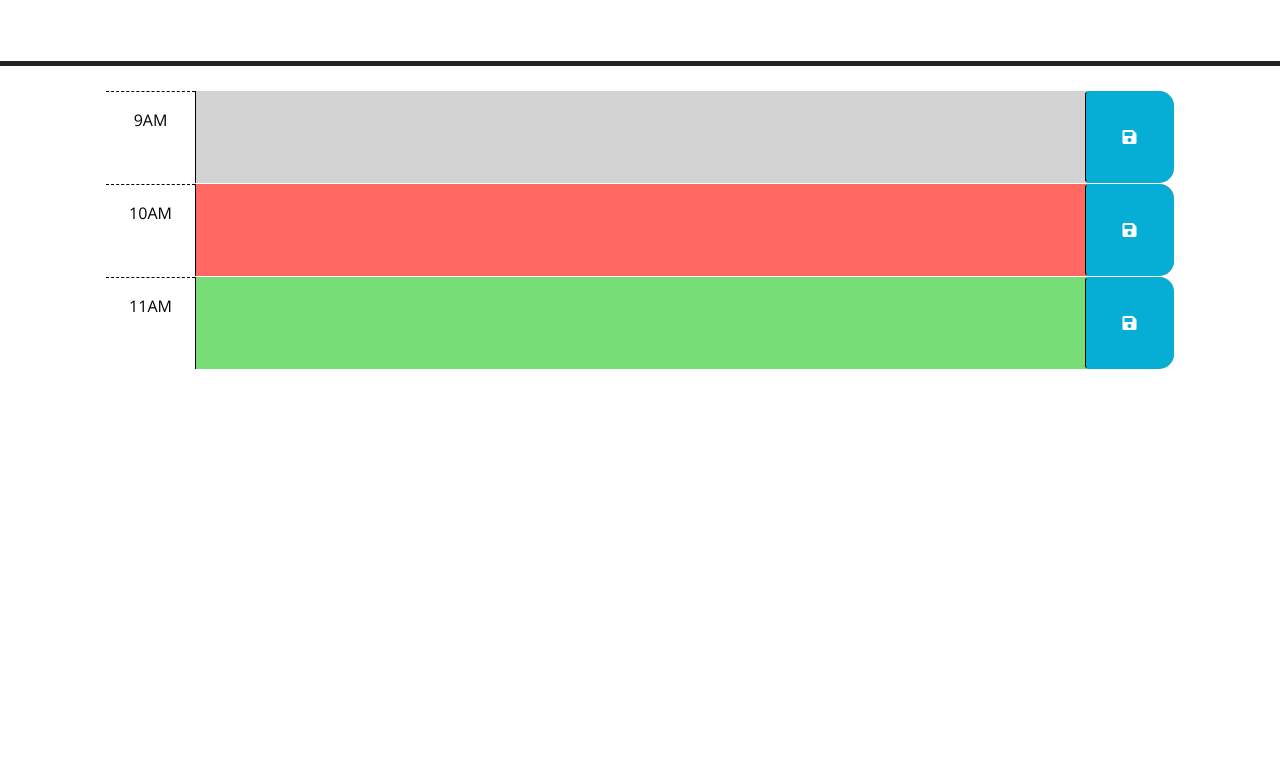
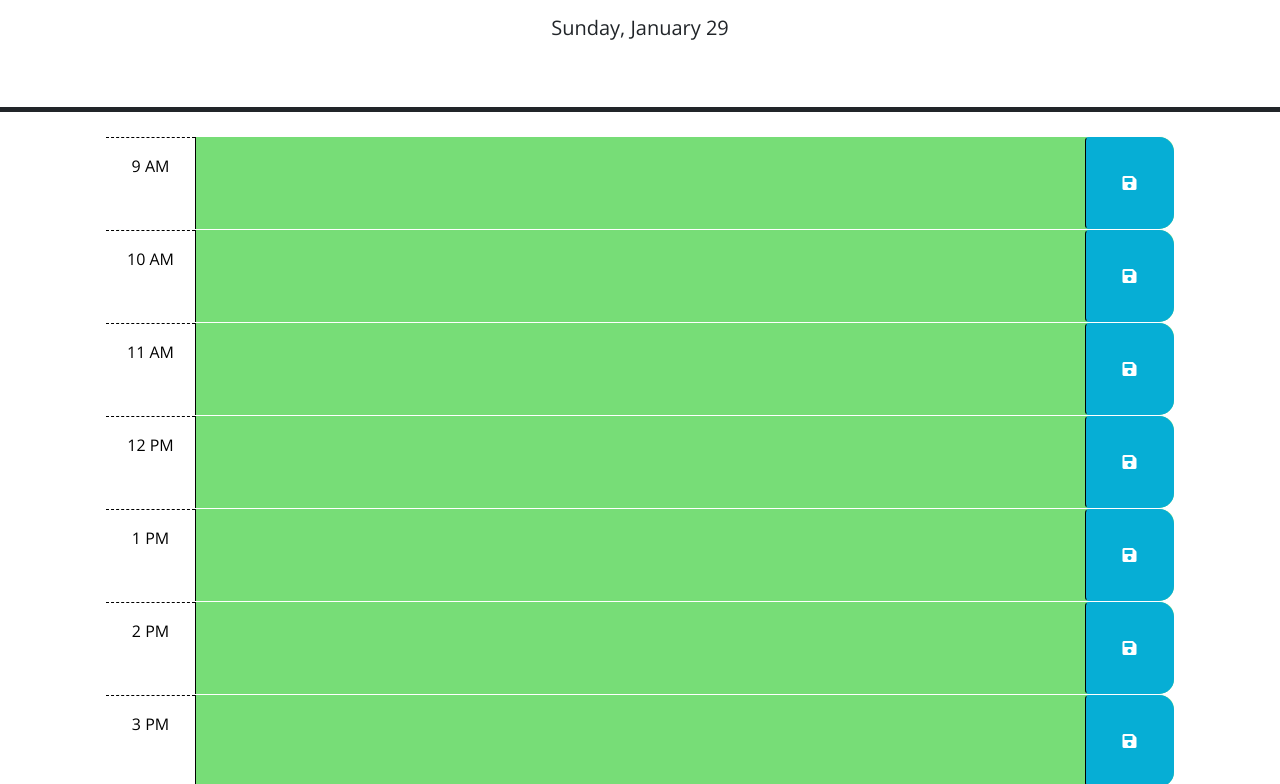
Before and after one commit to Maha-Abdelnabi/Work-Day-Scheduler, a plain HTML site: page index.html in a window 1280 px wide. Shown: the part 166-950 px from the top of the page. Before the commit the page ends 800 px from the top, so only its background shows below. Drawn offline with nearby package versions, Linux system fonts and the light colour scheme.

Commit message:
coloring time span

```diff
--- a/index.html
+++ b/index.html
@@ -29,11 +29,19 @@
       <p id="currentDay" class="lead"></p>
     </header>
     <div class="container-lg px-5">
-
+      <!-- Use class for "past", "present", and "future" to apply styles to the
+        time-block divs accordingly. The javascript will need to do this by
+        adding/removing these classes on each div by comparing the hour in the
+        id to the current hour. The html provided below is meant to be an example
+        demonstrating how the css provided can be leveraged to create the
+        desired layout and colors. The html below should be removed or updated
+        in the finished product. Remember to delete this comment once the
+        code is implemented.
+        -->
 
       <!-- Example of a past time block. The "past" class adds a gray background color. -->
-      <div id="hour-9" class="row time-block past">
-        <div class="col-2 col-md-1 hour text-center py-3">9AM</div>
+     <div id="hour-9" value = 9 class="row time-block past">
+        <div class="col-2 col-md-1 hour text-center py-3">9 AM</div>
         <textarea class="col-8 col-md-10 description" rows="3"> </textarea>
         <button class="btn saveBtn col-2 col-md-1" aria-label="save">
           <i class="fas fa-save" aria-hidden="true"></i>
@@ -41,8 +49,8 @@
       </div>
 
       <!-- Example of a a present time block. The "present" class adds a red background color. -->
-      <div id="hour-10" class="row time-block present">
-        <div class="col-2 col-md-1 hour text-center py-3">10AM</div>
+    <div id="hour-10" value = 10 class="row time-block present">
+        <div class="col-2 col-md-1 hour text-center py-3">10 AM</div>
         <textarea class="col-8 col-md-10 description" rows="3"> </textarea>
         <button class="btn saveBtn col-2 col-md-1" aria-label="save">
           <i class="fas fa-save" aria-hidden="true"></i>
@@ -50,8 +58,50 @@
       </div>
 
       <!-- Example of a future time block. The "future" class adds a green background color. -->
-      <div id="hour-11" class="row time-block future">
-        <div class="col-2 col-md-1 hour text-center py-3">11AM</div>
+      <div id="hour-11" value = 11 class="row time-block future">
+        <div class="col-2 col-md-1 hour text-center py-3">11 AM</div>
+        <textarea class="col-8 col-md-10 description" rows="3"> </textarea>
+        <button class="btn saveBtn col-2 col-md-1" aria-label="save">
+          <i class="fas fa-save" aria-hidden="true"></i>
+        </button>
+      </div>
+       <div id="hour-12" value = 12 class="row time-block future">
+        <div class="col-2 col-md-1 hour text-center py-3">12 PM</div>
+        <textarea class="col-8 col-md-10 description" rows="3"> </textarea>
+        <button class="btn saveBtn col-2 col-md-1" aria-label="save">
+          <i class="fas fa-save" aria-hidden="true"></i>
+        </button>
+      </div>
+       <div id="hour-13" value = 13 class="row time-block future">
+        <div class="col-2 col-md-1 hour text-center py-3">1 PM</div>
+        <textarea class="col-8 col-md-10 description" rows="3"> </textarea>
+        <button class="btn saveBtn col-2 col-md-1" aria-label="save">
+          <i class="fas fa-save" aria-hidden="true"></i>
+        </button>
+      </div>
+       <div id="hour-14" value = 14  class="row time-block future">
+        <div class="col-2 col-md-1 hour text-center py-3">2 PM</div>
+        <textarea class="col-8 col-md-10 description" rows="3"> </textarea>
+        <button class="btn saveBtn col-2 col-md-1" aria-label="save">
+          <i class="fas fa-save" aria-hidden="true"></i>
+        </button>
+      </div>
+       <div id="hour-15" value = 15 class="row time-block future">
+        <div class="col-2 col-md-1 hour text-center py-3">3 PM</div>
+        <textarea class="col-8 col-md-10 description" rows="3"> </textarea>
+        <button class="btn saveBtn col-2 col-md-1" aria-label="save">
+          <i class="fas fa-save" aria-hidden="true"></i>
+        </button>
+      </div>
+       <div id="hour-16" value = 16 class="row time-block future">
+        <div class="col-2 col-md-1 hour text-center py-3">4 PM</div>
+        <textarea class="col-8 col-md-10 description" rows="3"> </textarea>
+        <button class="btn saveBtn col-2 col-md-1" aria-label="save">
+          <i class="fas fa-save" aria-hidden="true"></i>
+        </button>
+      </div>
+       <div id="hour-17" value = 17 class="row time-block future">
+        <div class="col-2 col-md-1 hour text-center py-3">5 PM</div>
         <textarea class="col-8 col-md-10 description" rows="3"> </textarea>
         <button class="btn saveBtn col-2 col-md-1" aria-label="save">
           <i class="fas fa-save" aria-hidden="true"></i>
--- a/script.js
+++ b/script.js
@@ -0,0 +1,78 @@
+//select elements
+var currentDay = document.getElementById("currentDay");
+currentDay.innerHTML = dayjs().format("dddd, MMMM D");
+
+
+// PAST, PRESENT OR FUTURE
+var nowTime = dayjs().format("H");
+console.log(nowTime);
+
+//each: for each element have the same class or id ,,check if(no neeed to add any effect like click) the function applies on it then add or remove class
+
+  $(".time-block").each(function () {
+    var currentHour = parseInt($(this).attr("value"));
+    //parseInt ignores the string in the element and gets only the num
+     //Added a value attribute to each time block in html..and getting this value and compare it with the actual time
+
+    console.log(this);
+
+    if (currentHour < nowTime) { //value < time show past
+      $(this).removeClass("future");
+      $(this).removeClass("present");
+      $(this).addClass("past");
+    } else if (currentHour > nowTime) {//value > time show future
+      $(this).removeClass("present");
+      $(this).removeClass("past");
+      $(this).addClass("future");
+    } else {
+      $(this).removeClass("future"); //value = time show present
+      $(this).removeClass("past");
+      $(this).addClass("present");
+    }
+  });
+
+
+
+
+// var submitBtn = document.querySelector(".saveBtn");
+// $("button").on("click", function () {
+//   var time = $(this).text();
+//   var textEntry = $(this).val(".description");
+
+//   localStorage.setItem(time, textEntry);
+// });
+
+// function userEntry() {
+//   $(".hour").each(function () {
+//     var currentHour = $(this).text();
+//     var recordEntry = localStorage.getItem(currentHour);
+
+//     if (currentHour !== null) {
+//       $(this).siblings(".description").val(recordEntry);
+//     }
+//   });
+// }
+
+
+//Assign saveBtn click listener for user input and time stamp??
+// var submitBtn = document.querySelector('.saveBtn');
+//     $(".saveBtn").on("click", function () {//on method attaches one or more of the selected element..it takes the events then the action..the saveBtn is the child selector
+//         //get nearby values.
+//         console.log(this);//this refers to button
+//         var text = $(this).siblings(".description").val();
+//         var time = $(this).parent().attr("id");
+
+//            //set items in local storage.
+//         localStorage.setItem(time, text);
+//     });
+
+//     function userEntry() {
+//       $(".hour").each(function () {
+//         var currentHour = $(this).text();
+//         var recordEntry = localStorage.getItem(currentHour);
+
+//         if (currentHour !== null) {
+//           $(this).siblings(".description").val(recordEntry);
+//         }
+//       });
+//     }
```
